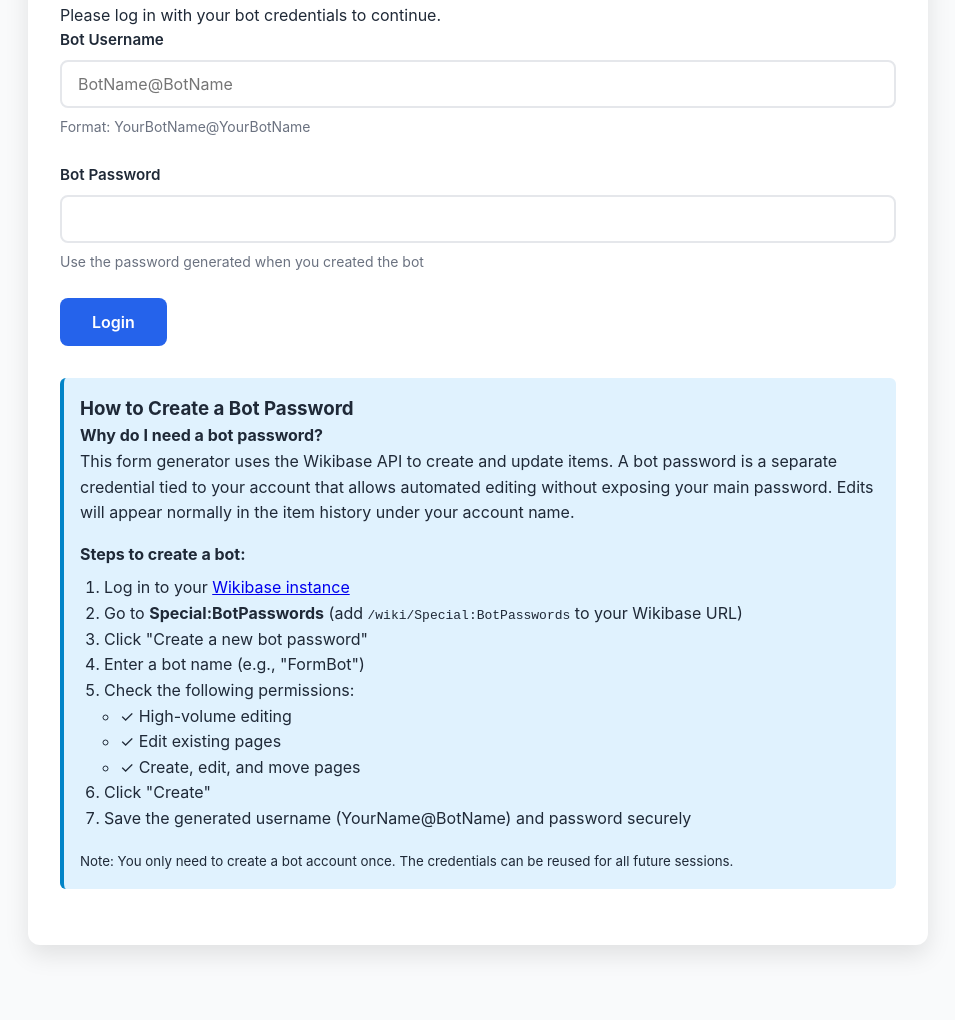
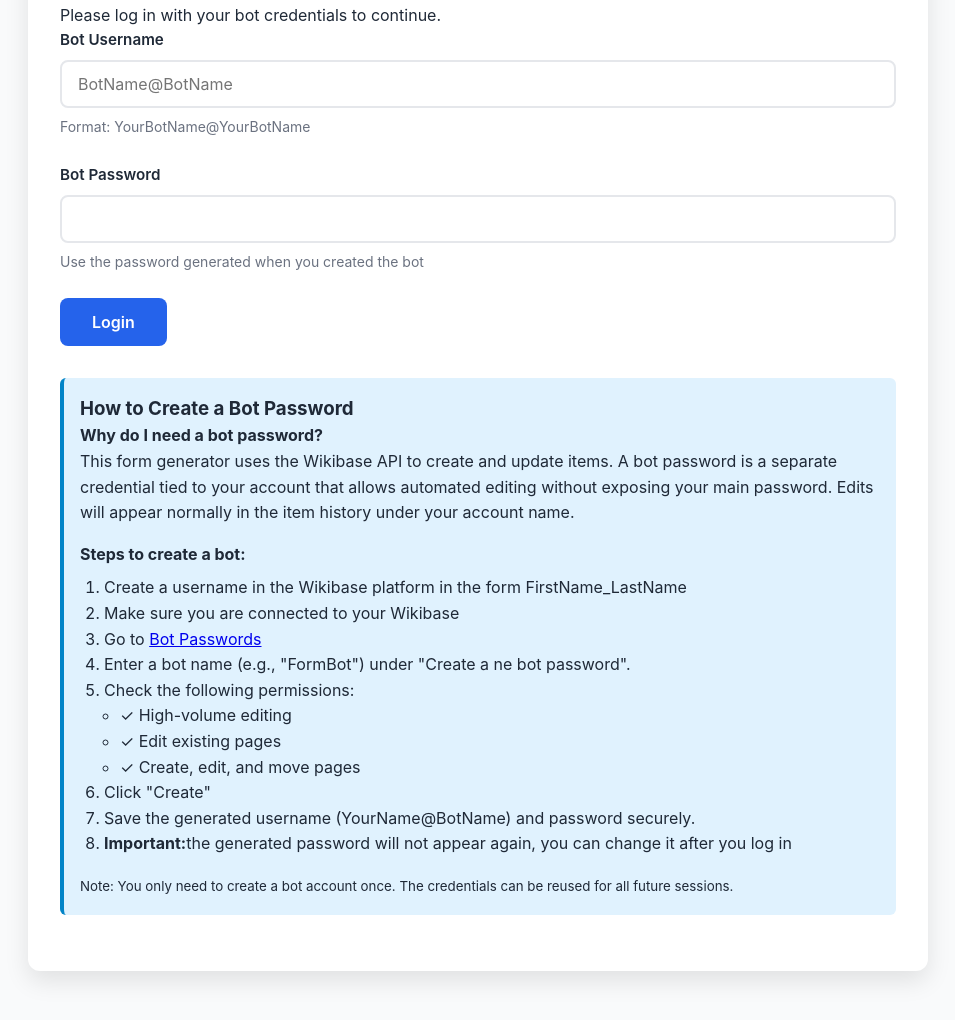
Before and after one commit to stavkl/timna-db, a website: page src/index.html in a window 1280 px wide. Shown: the part 296-1316 px from the top of the page, without its empty margins (162-1117 px from the left). Drawn offline with Linux system fonts and the light colour scheme.

Commit message:
rephrased the main menu text

```diff
--- a/src/index.html
+++ b/src/index.html
@@ -43,10 +43,10 @@
 
                 <p style="margin-top: 1rem;"><strong>Steps to create a bot:</strong></p>
                 <ol style="margin-left: 1.5rem; margin-top: 0.5rem;">
-                    <li>Log in to your <a href="https://timna-database.wikibase.cloud" target="_blank">Wikibase instance</a></li>
-                    <li>Go to <strong>Special:BotPasswords</strong> (add <code>/wiki/Special:BotPasswords</code> to your Wikibase URL)</li>
-                    <li>Click "Create a new bot password"</li>
-                    <li>Enter a bot name (e.g., "FormBot")</li>
+                    <li>Create a username in the Wikibase platform in the form FirstName_LastName</li>
+                    <li>Make sure you are connected to your Wikibase</li>
+                    <li>Go to <a href="https://timna-database.wikibase.cloud/wiki/Special:BotPasswords" target="_blank">Bot Passwords</a></li>
+                    <li>Enter a bot name (e.g., "FormBot") under "Create a ne bot password". </li>
                     <li>Check the following permissions:
                         <ul style="margin-left: 1rem;">
                             <li>✓ High-volume editing</li>
@@ -55,7 +55,8 @@
                         </ul>
                     </li>
                     <li>Click "Create"</li>
-                    <li>Save the generated username (YourName@BotName) and password securely</li>
+                    <li>Save the generated username (YourName@BotName) and password securely.</li>
+                    <li><strong>Important:</strong>the generated password will not appear again, you can change it after you log in</li>
                 </ol>
 
                 <p style="margin-top: 1rem;"><small>Note: You only need to create a bot account once. The credentials can be reused for all future sessions.</small></p>
```
